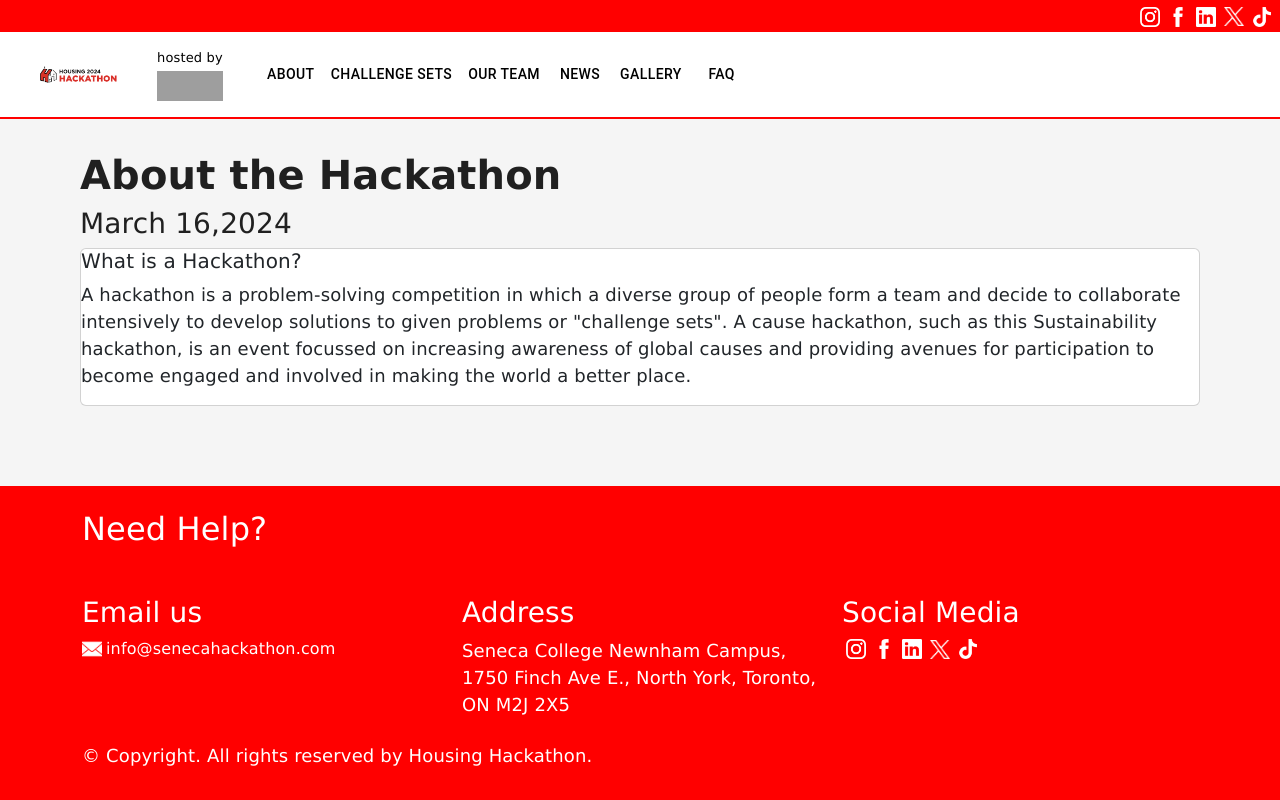
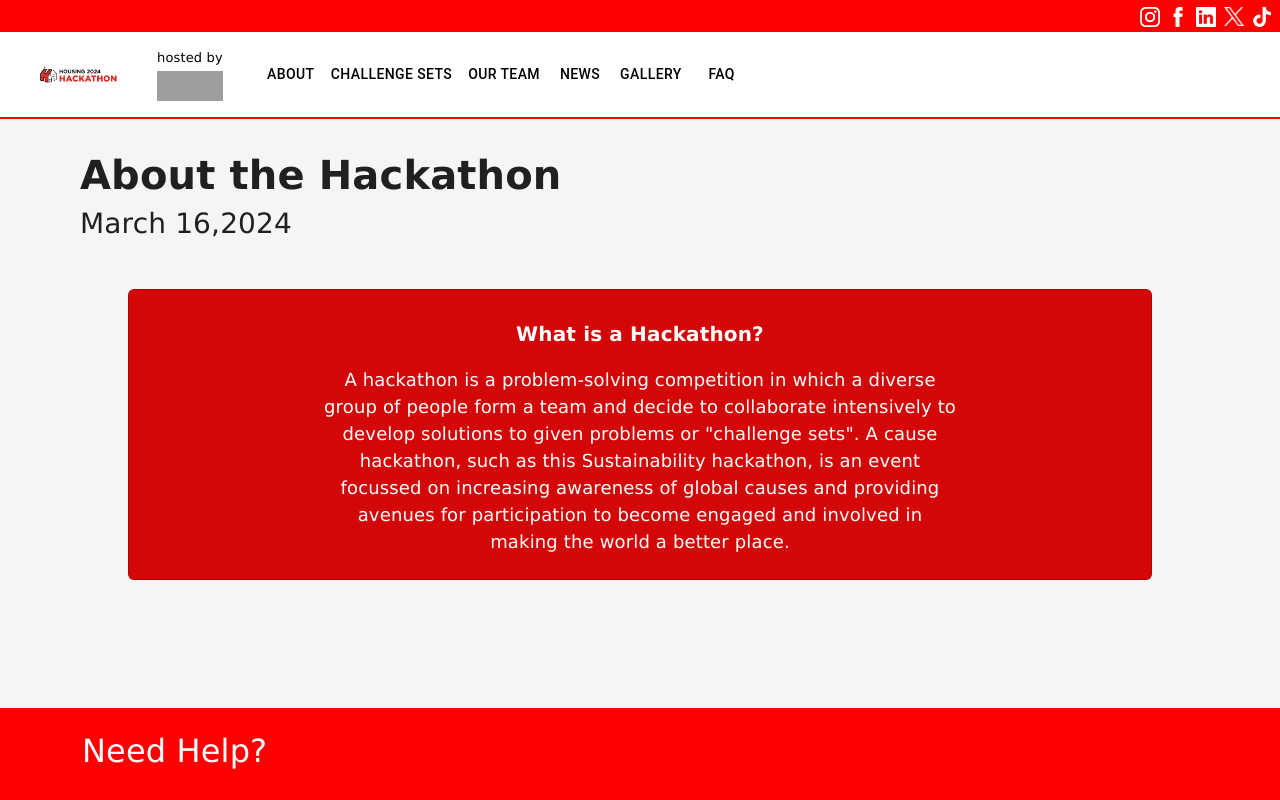
Before and after one commit to busycaesar/SenecaHackathon2024, a React (Create React App) app: page /about in a window 1280 px wide. Shown: the top 800 px of the page. Built offline with nearby package versions, Linux system fonts and the light colour scheme; grey boxes are pictures that could not be loaded.

Commit message:
Added CSS file for about us pafe!

```diff
--- a/src/index.css
+++ b/src/index.css
@@ -52,3 +52,17 @@ a {
   padding: 0.5em 1em;
   border-radius: 10px;
 }
+
+.card {
+  margin-top: 2.8em;
+  background-color: rgb(211, 7, 7);
+  text-align: center;
+  color: white;
+  margin: 3em;
+  padding: 2em 12em 0.5em 12em;
+}
+
+.card h5 {
+  font-weight: bold;
+  margin-bottom: 1em;
+}
```
